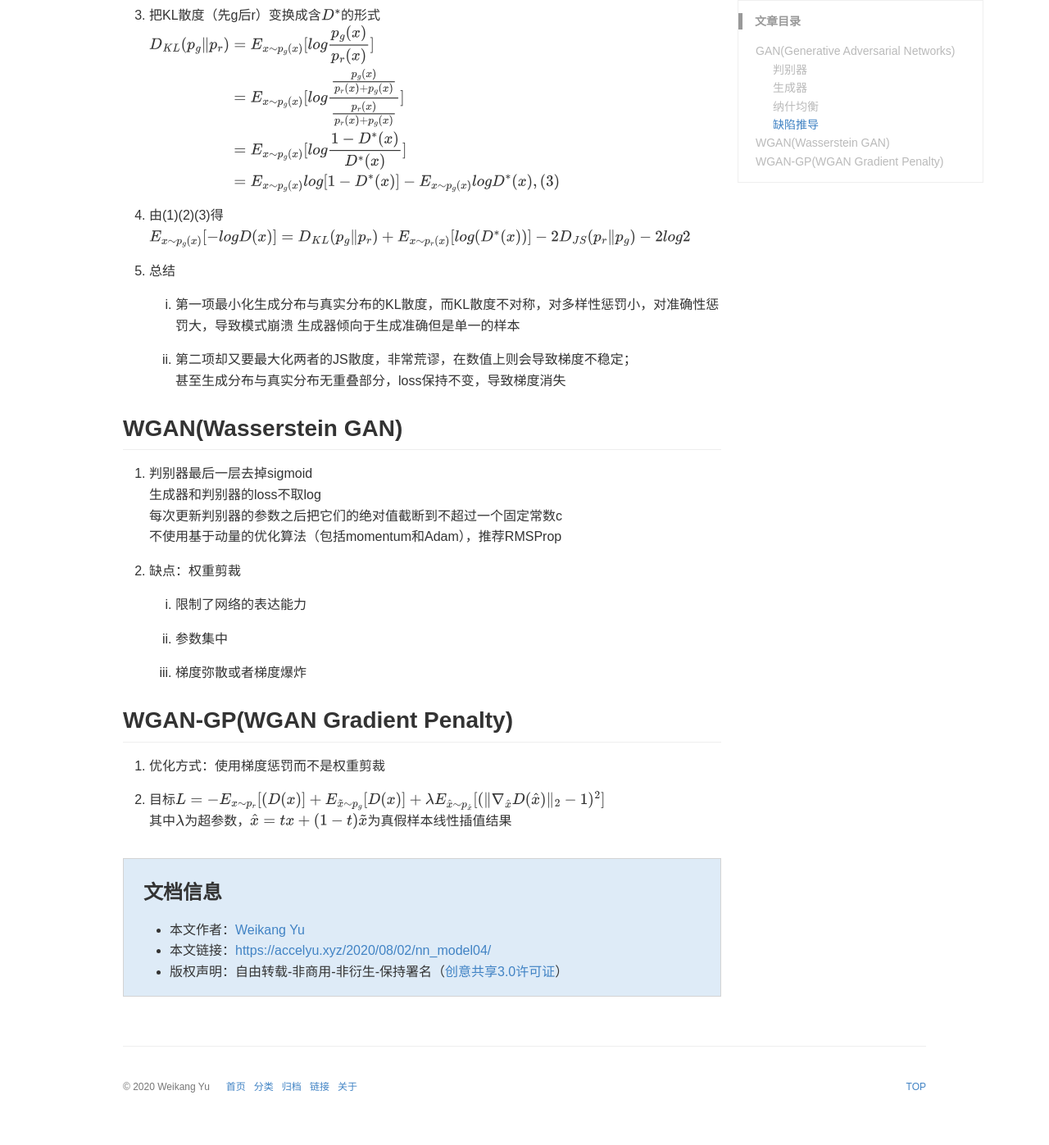
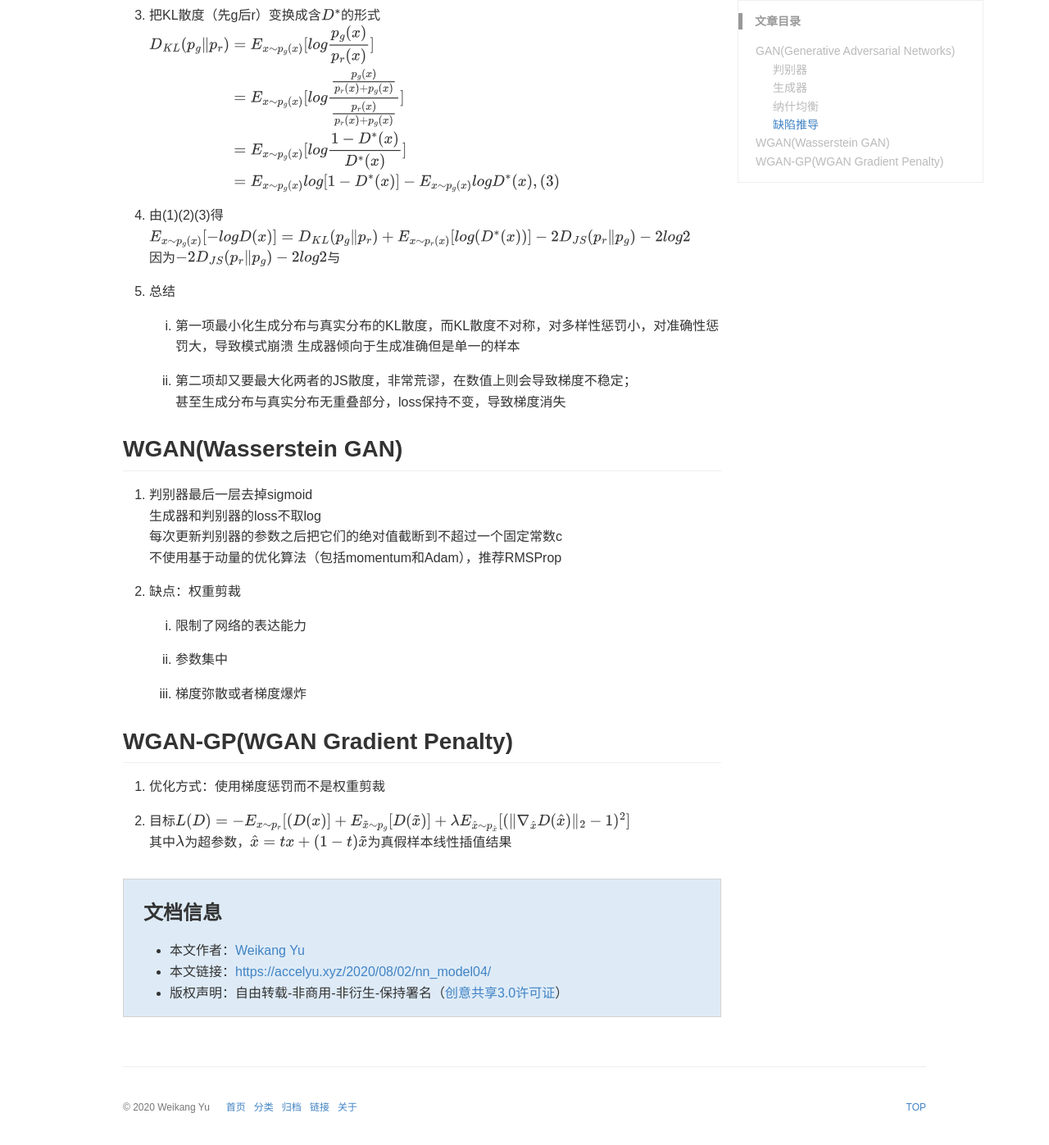
Before and after one commit to AccelYu/AccelYu.github.io, a Jekyll site: the page built from _posts/2020-08-02-nn_model04.md, in a window 1280 px wide and 1400 px high, scrolled down 1366 px. Shown: the top 1397 px of the window at 82% size. Built offline with Jekyll 4.4.1, drawn with Linux system fonts in a browser that asks for light colours; some web fonts are replaced; comment, search, counter and statistics services are not loaded; a style sheet for code colours, icons or effects is not loaded; before the commit the page ends 2741 px from its top, so only the background shows below that; some of the changed text lies outside the part shown.

Commit message:
Update 2020-08-02-nn_model04.md

```diff
--- a/_posts/2020-08-02-nn_model04.md
+++ b/_posts/2020-08-02-nn_model04.md
@@ -54,6 +54,7 @@ $$\begin{align}D_{KL}(p_g \Vert p_r)
 
 4. 由(1)(2)(3)得
 $E_{x\sim p_g(x)}[-logD(x)]=D_{KL}(p_g \Vert p_r)+E_{x\sim p_r(x)}[log(D^\ast (x))]-2D_{JS}(p_r \Vert p_g)-2log2$
+因为$-2D_{JS}(p_r \Vert p_g)-2log2$与
 
 5. 总结
    1. 第一项最小化生成分布与真实分布的KL散度，而KL散度不对称，对多样性惩罚小，对准确性惩罚大，导致模式崩溃
@@ -78,6 +79,6 @@ $E_{x\sim p_g(x)}[-logD(x)]=D_{KL}(p_g \Vert p_r)+E_{x\sim p_r(x)}[log(D^\ast (x
 ## WGAN-GP(WGAN Gradient Penalty)
 1. 优化方式：使用梯度惩罚而不是权重剪裁
 
-2. 目标$L=-E_{x\sim p_r}[(D(x)] + E_{\tilde{x}\sim p_g}[D(x)]
+2. 目标$L(D)=-E_{x\sim p_r}[(D(x)] + E_{\tilde{x}\sim p_g}[D(\tilde{x})]
 +\lambda E_{\hat{x}\sim p_\hat{x}}[(\Vert\nabla_\hat{x} D(\hat{x})\Vert_2-1)^2]$
 其中$\lambda$为超参数，$\hat{x}=tx+(1-t)\tilde{x}$为真假样本线性插值结果
```
